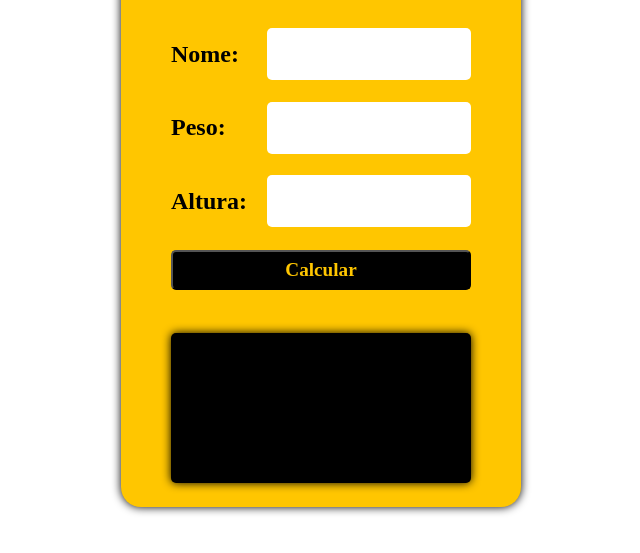
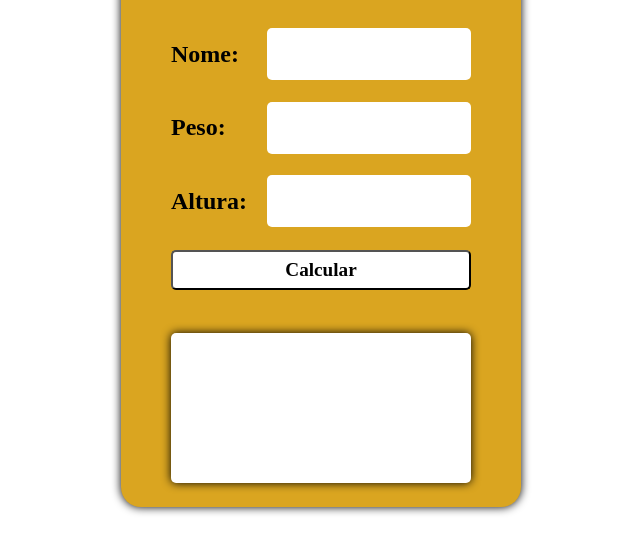
Before and after one commit to marcosmaia777/IMC, a plain HTML site: page index.html in a window 1280 px wide. Shown: the part 201-754 px from the top of the page, without its empty margins (327-967 px from the left). Drawn offline with Linux system fonts and the light colour scheme.

Commit message:
finalização

```diff
--- a/imc.js
+++ b/imc.js
@@ -15,7 +15,7 @@ function imc () {
         if (valorIMC < 18.5){
             classificacao = 'abaixo do peso.';
         }else if (valorIMC < 25) {
-            classificacao = 'com peso ideal. Parabéns!!!';
+            classificacao = 'Peso ideal.';
         }else if (valorIMC < 30){
             classificacao = 'levemente acima do peso.';
         }else if (valorIMC < 35){
@@ -23,13 +23,13 @@ function imc () {
         }else if (valorIMC < 40){
             classificacao = 'com obesidade grau II';
         }else {
-            classificacao = 'com obesidade grau III. Cuidado!!';
+            classificacao = 'com obesidade grau III.';
         }
 
         resultado.textContent = `${nome} seu IMC é ${valorIMC} e você está ${classificacao}`;
 
     }else {
-        resultado.textContent = 'Preencha todos os campos!!!';
+        resultado.textContent = 'Todos os campos devem ser preenchidos';
     }
 
 }
--- a/style.css
+++ b/style.css
@@ -9,7 +9,7 @@ main{
   .container{
     display: flex;
     flex-direction: column;
-    background: rgb(255,198,0);
+    background: goldenrod;
     width: 400px;
     height: 600px;
     align-items: center;
@@ -36,6 +36,7 @@ main{
     justify-content: space-between;
     align-items: center;
   }
+
   .input input {
     width: 200px;
     height: 50px;
@@ -46,7 +47,7 @@ main{
     text-align: center;
   }
 
-  .input label {
+  .input label{
     font: bold 1.5rem serif;
   }
 
@@ -54,8 +55,8 @@ main{
     width: 300px;
     height: 40px;
     font: bold 1.2rem serif;
-    background: #000;
-    color: rgb(255,198,0);
+    background: white;
+    color: black;
     outline: none;
     border-radius: 5px;
     cursor: pointer;
@@ -68,11 +69,13 @@ main{
     width: 300px;
     height: 150px;
     border-radius: 5px;
-    font: italic 1.5rem serif;
+    font: arial;
     box-shadow: 0px 0px 10px black;
-    background: #000;
-    color: rgb(255,198,0);
+    background: white;
+    color: black;
     padding: 20px;
     box-sizing: border-box;
     user-select: none;
+    font-weight: bolder;
+    font-size: 30px;
   }
```
Also changed, not shown: index.html (+1 -1 lines).
